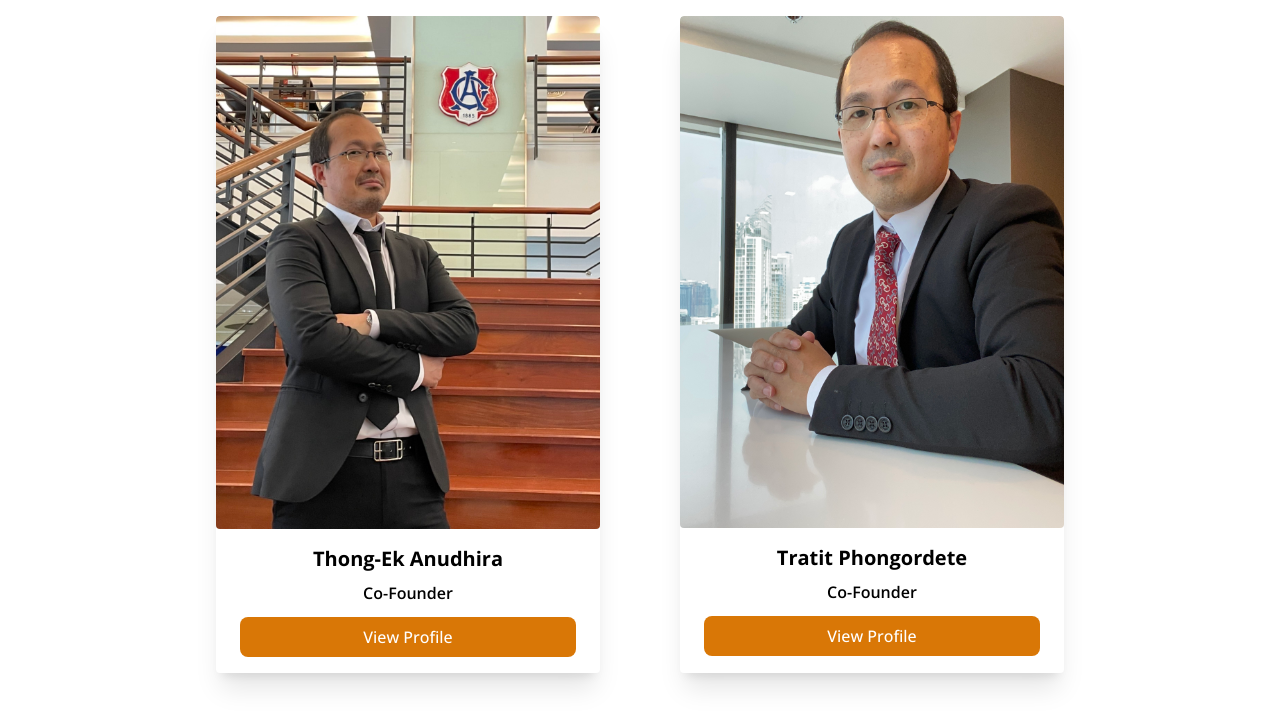
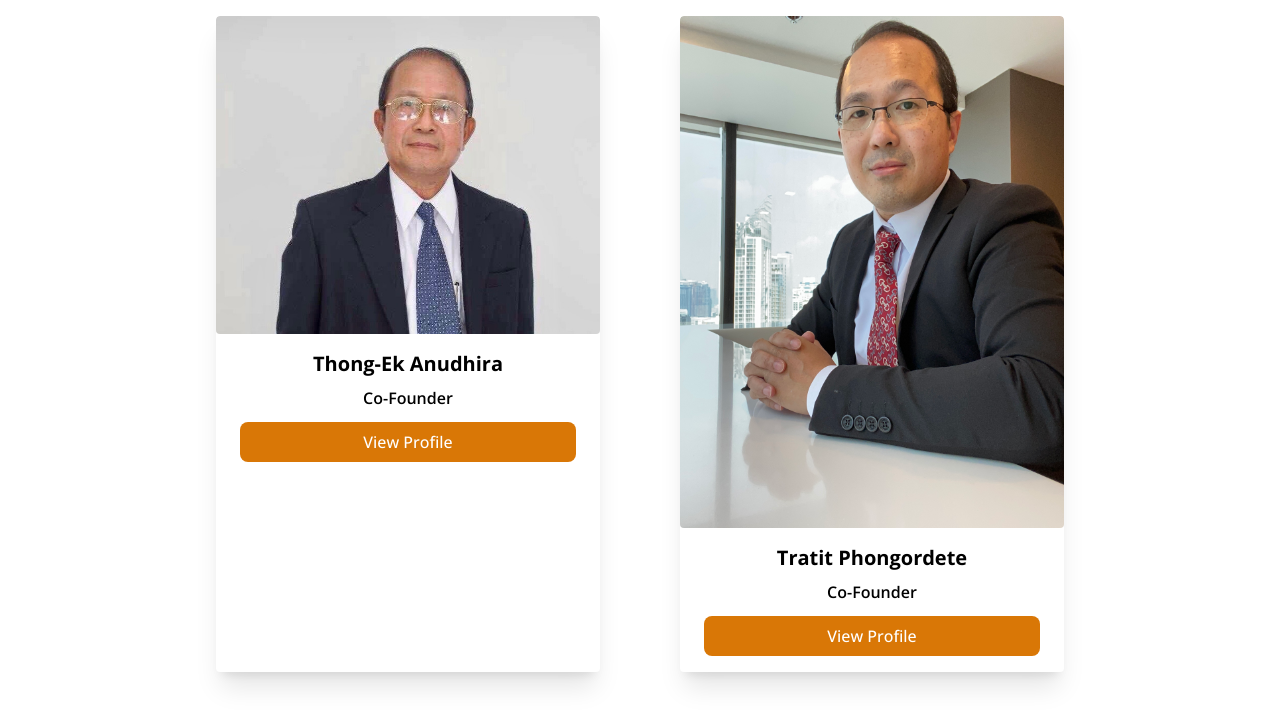
Before and after one commit to shonah32/Thongek-Tratit, a plain HTML site: page DecemberVersion/People.html in a window 1280 px wide. Shown: the part 118-831 px from the top of the page. Drawn offline with nearby package versions, Linux system fonts and the light colour scheme.

Commit message:
Update People.html

```diff
--- a/DecemberVersion/People.html
+++ b/DecemberVersion/People.html
@@ -29,7 +29,7 @@
     <div class="flex flex-wrap place-content-center pt-10 lg:pt-16 gap-20 pb-6">
         <div class="w-4/5 sm:w-1/2 mb-4 bg-white max-w-sm rounded overflow-hidden shadow-xl">
             <div>
-                <img class="w-full rounded" src="Portrait.jpeg">
+                <img class="w-full rounded" src="Thongek.JPG">
                 <div class="px-6 py-4">
                     <div>
                         <h1 class="font-bold text-xl mb-2 text-center">Thong-Ek Anudhira</h1>
```
